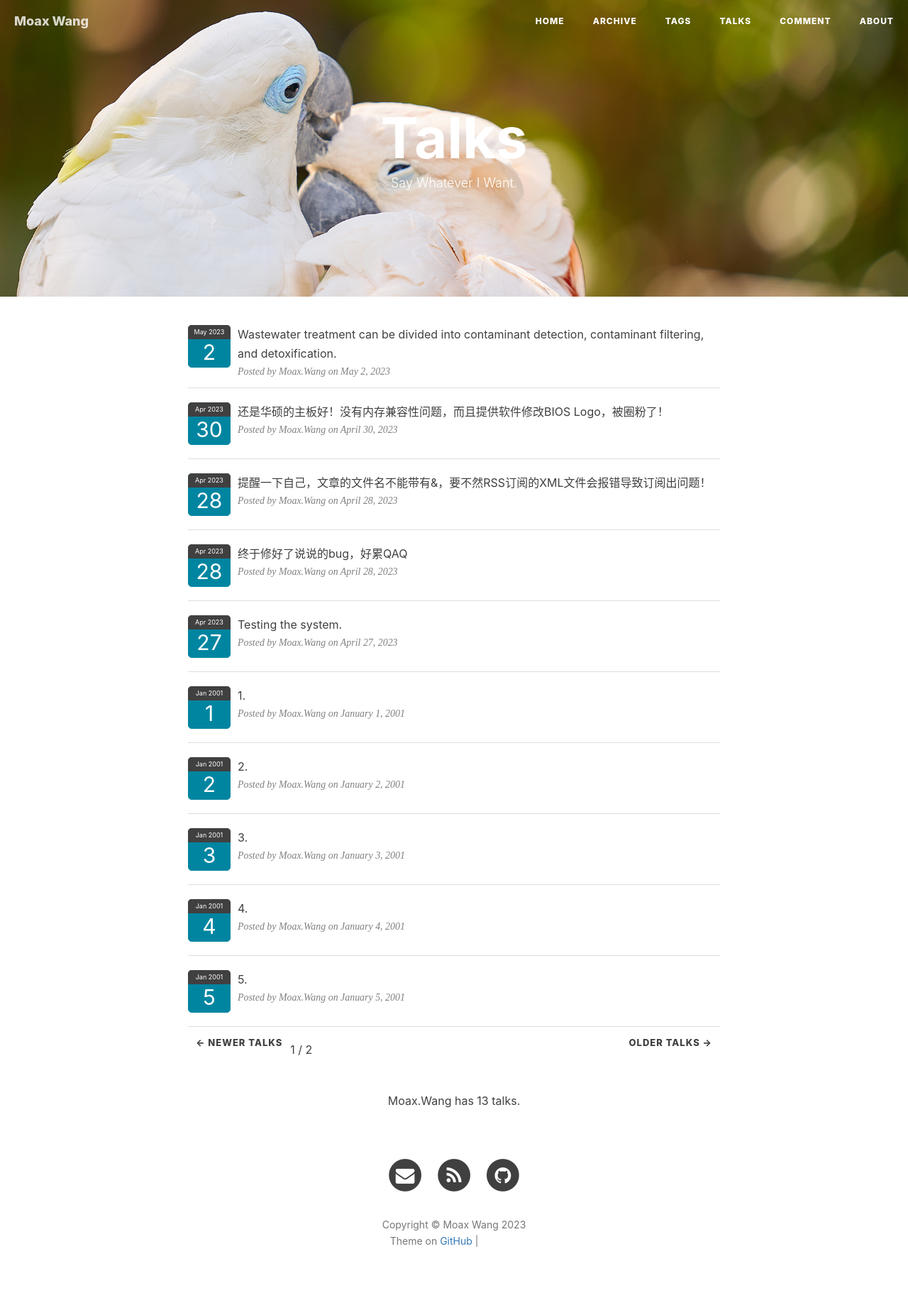
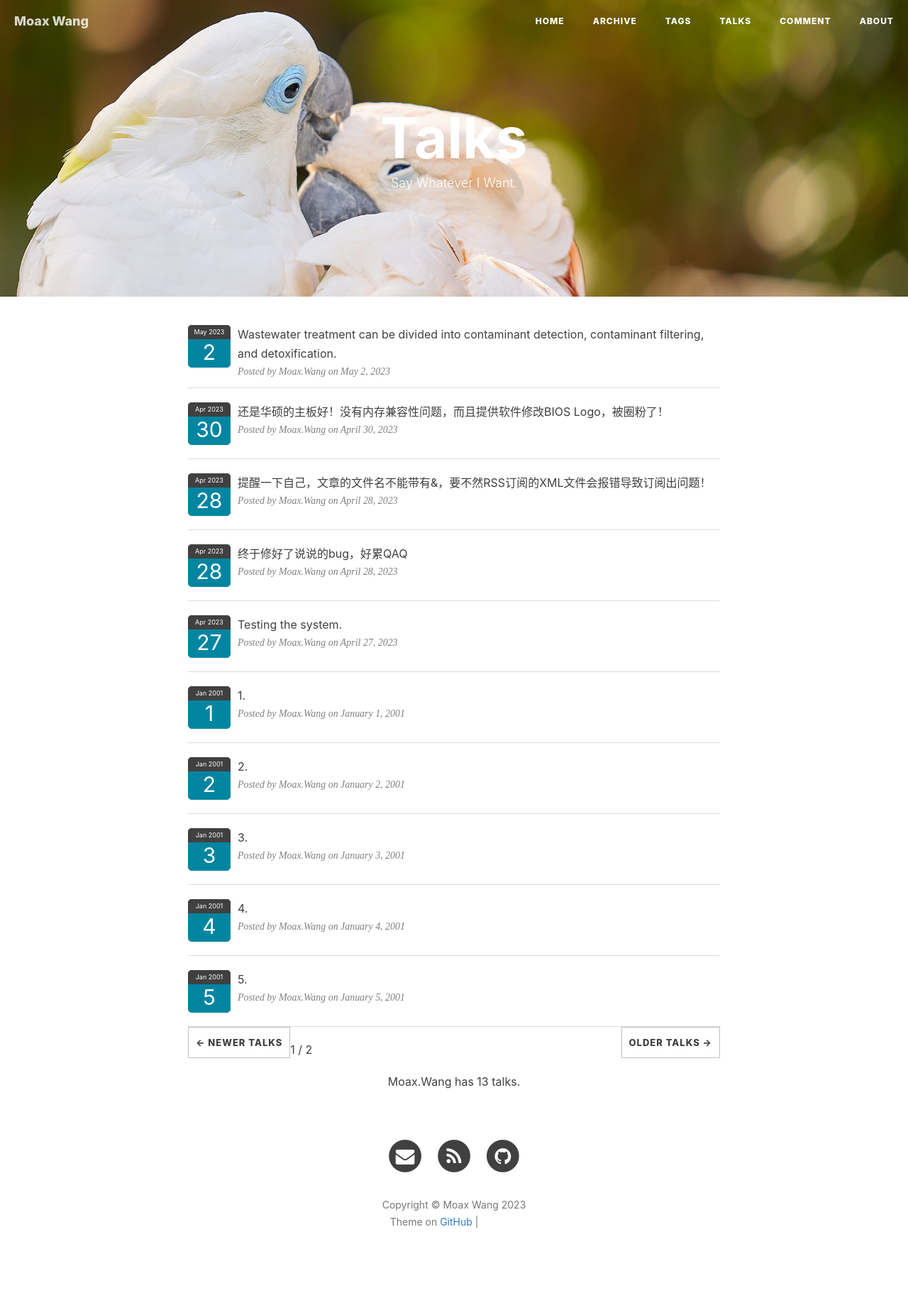
Before and after one commit to WinchellWang/winchellwang.github.io, a Jekyll site: the page built from 3talk.html, in a window 1280 px wide. Shown: the whole page at 71% size. Built offline with Jekyll 4.4.1, drawn with Linux system fonts in a browser that asks for light colours; nearby versions of some CDN libraries; comment, search, counter and statistics services are not loaded; after the commit the page ends 1826 px from its top, so only the background shows below that; grey boxes are pictures that could not be loaded.

Commit message:
Update 3talk.html

```diff
--- a/3talk.html
+++ b/3talk.html
@@ -51,6 +51,7 @@
 
 .hexo-talk-button {
     font-family: -apple-system, BlinkMacSystemFont, "Helvetica Neue", "Arial", "PingFang SC", "Hiragino Sans GB", "STHeiti", "Microsoft YaHei", "Microsoft JhengHei", "Source Han Sans SC", "Noto Sans CJK SC", "Source Han Sans CN", "Noto Sans SC", "Source Han Sans TC", "Noto Sans CJK TC", "WenQuanYi Micro Hei", SimSun, sans-serif;
+    color: #404040;
     line-height: 1.7;
     text-transform: uppercase;
     font-size: 13px;
@@ -58,8 +59,7 @@
     letter-spacing: 1px;
     padding: 10px;
     background-color: white;
-    border: 1px solid white;
-    border-radius: 0;
+    border: 1px solid #c0c0c0;
     text-decoration: none;
 }
 
@@ -191,14 +191,13 @@
             <div>
                 <a class="hexo-talk-firstpage" href="javascript:;" style="display: none"></a>
                 <a class="hexo-talk-button hexo-talk-previouspage" href="javascript:;" style="float: left">&larr; Newer Talks</a>
-                <a align='center'><span class="hexo-talk-pagenum"  style="line-height: 4">2 / 3</span></a>
+                <span class="hexo-talk-pagenum"  style="line-height: 4">2 / 3</span>
                 <a class="hexo-talk-button hexo-talk-nextpage" href="javascript:;" style="float: right">Older Talks &rarr;</a>
                 <a class="hexo-talk-lastpage" href="javascript:;" style="display: none"></a>
             </div>
             <!-- 分页 结束 -->
         </div>
     </div>
-    <br>
     <div align='center'>
         Moax.Wang has
         <script language="JavaScript">
```
Also changed, not shown: other parts of 3talk.html (+0 -3 lines).
